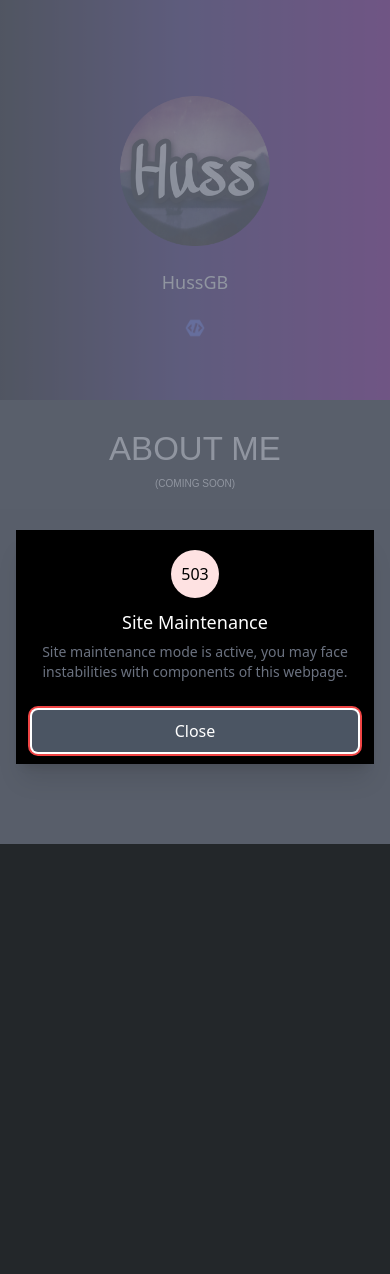
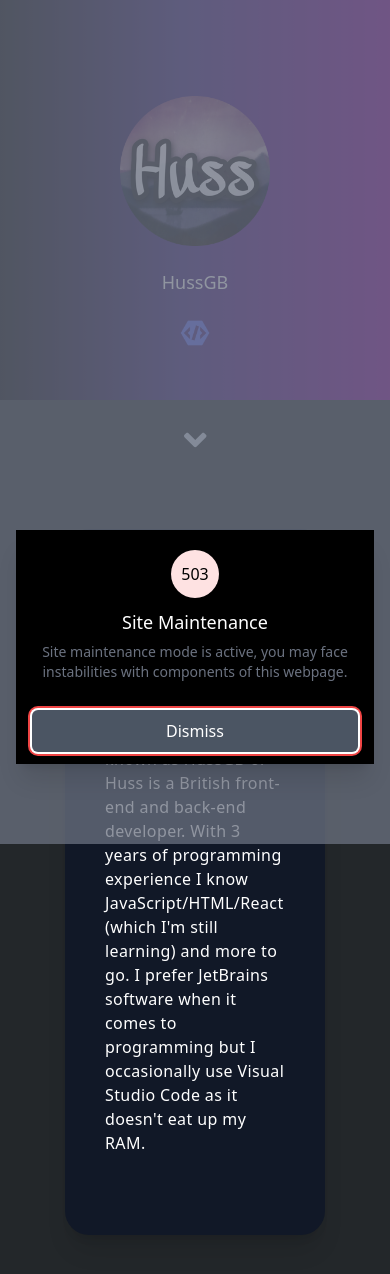
Before and after one commit to HussGB/husnain.uk, a Next.js app: page / in a window 390 px wide. Shown: the top 1274 px of the page. Before the commit the page ends 844 px from the top, so only its background shows below. Built offline with nearby package versions, Linux system fonts and the light colour scheme.

Commit message:
user information section

```diff
--- a/pages/_app.jsx
+++ b/pages/_app.jsx
@@ -18,6 +18,7 @@ function App({ Component, pageProps }) {
 
       <title>HussGB</title>
     </Head>
+
     <Component {...pageProps} />
    </>
   )
--- a/pages/index.jsx
+++ b/pages/index.jsx
@@ -1,8 +1,7 @@
 import { Fragment, useRef, useState } from 'react'
 import { Dialog, Transition } from '@headlessui/react'
-import { FontAwesomeIcon } from "@fortawesome/react-fontawesome"
-import { faPaintBrush } from '@fortawesome/free-solid-svg-icons'
-<link href="https://maxcdn.bootstrapcdn.com/bootstrap/3.3.4/css/bootstrap.min.css" rel="stylesheet"></link>
+import { FontAwesomeIcon } from '@fortawesome/react-fontawesome'
+import { faAngleDown } from '@fortawesome/free-solid-svg-icons';
 const username = <h1>HussGB</h1>;
 
 export default function IndexPage() {
@@ -63,7 +62,7 @@ export default function IndexPage() {
                       className="w-full inline-flex justify-center sm:align-middle rounded-md border border-transparent shadow-sm px-4 py-2 bg-gray-600 text-base font-medium text-white hover:bg-red-700 focus:outline-none focus:ring-2 focus:ring-offset-2 focus:ring-red-500 sm:ml-3 sm:w-auto sm:text-sm"
                       onClick={ () => setOpen(false)}
                   >
-                    Close
+                    Dismiss
                   </button>
                 </div>
               </div>
@@ -73,7 +72,7 @@ export default function IndexPage() {
 
       </Transition.Root>
 <body>
-  <div className="back" >
+  <section id="top"><div className="back" >
     <br></br>
     <br></br>
     <br></br>
@@ -83,12 +82,26 @@ export default function IndexPage() {
     <br></br>
     <div className="text-lg leading-6 font-medium text-white">{username}</div><br></br>
     <center>
-    <img alt="Early verified bot developer" height="20" width="20" src="/assets/img/developer.png"></img>
+    <img data-tip="Verified Developer" alt="Early verified bot developer" height="30" width="30" src="/assets/img/developer.png"></img>
     </center>
     </div>
+  </div></section>
+  <div className="text-center">
+  <a className="text-4xl text-slate-300" href="#down-1">
+  <FontAwesomeIcon icon={faAngleDown}></FontAwesomeIcon>
+  </a>
   </div>
-  <h2>About me</h2>
-  <p className="sooncoming">(Coming Soon)</p>
+  <section id="down-1">
+  <div class="min-h-screen py-6 flex flex-col justify-center mx-auto sm:py-12">
+  <div class="">
+    <div class="h-auto py-20 px-10 w-2/3 bg-gray-900 flex flex-col space-y-5 mx-auto rounded-3xl shadow-xl hover:rotate-1 transition-transform">
+    <h2 class=" font-normal tracking-wide text-2xl text-white">User Description</h2>
+      <h3 class=" font medium text-white text-x1 tracking-wide">Husnain, who is also known as HussGB or Huss is a British front-end and back-end developer.
+      With 3 years of programming experience I know JavaScript/HTML/React (which I'm still learning) and more to go. I prefer JetBrains software when it
+      comes to programming but I occasionally use Visual Studio Code as it doesn't eat up my RAM.
+      </h3>
+</div></div></div></section>
+
 </body>
 
      </>
```
